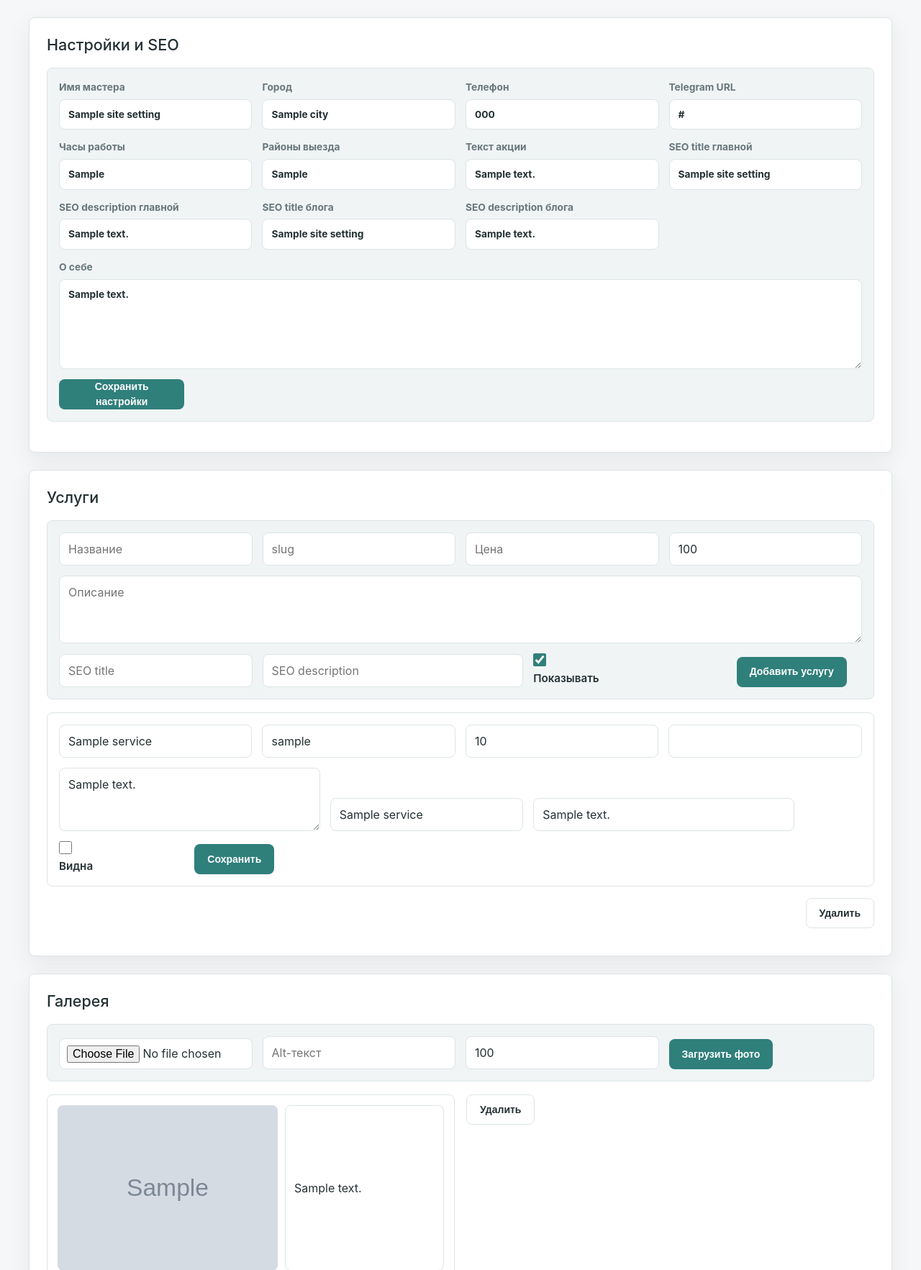
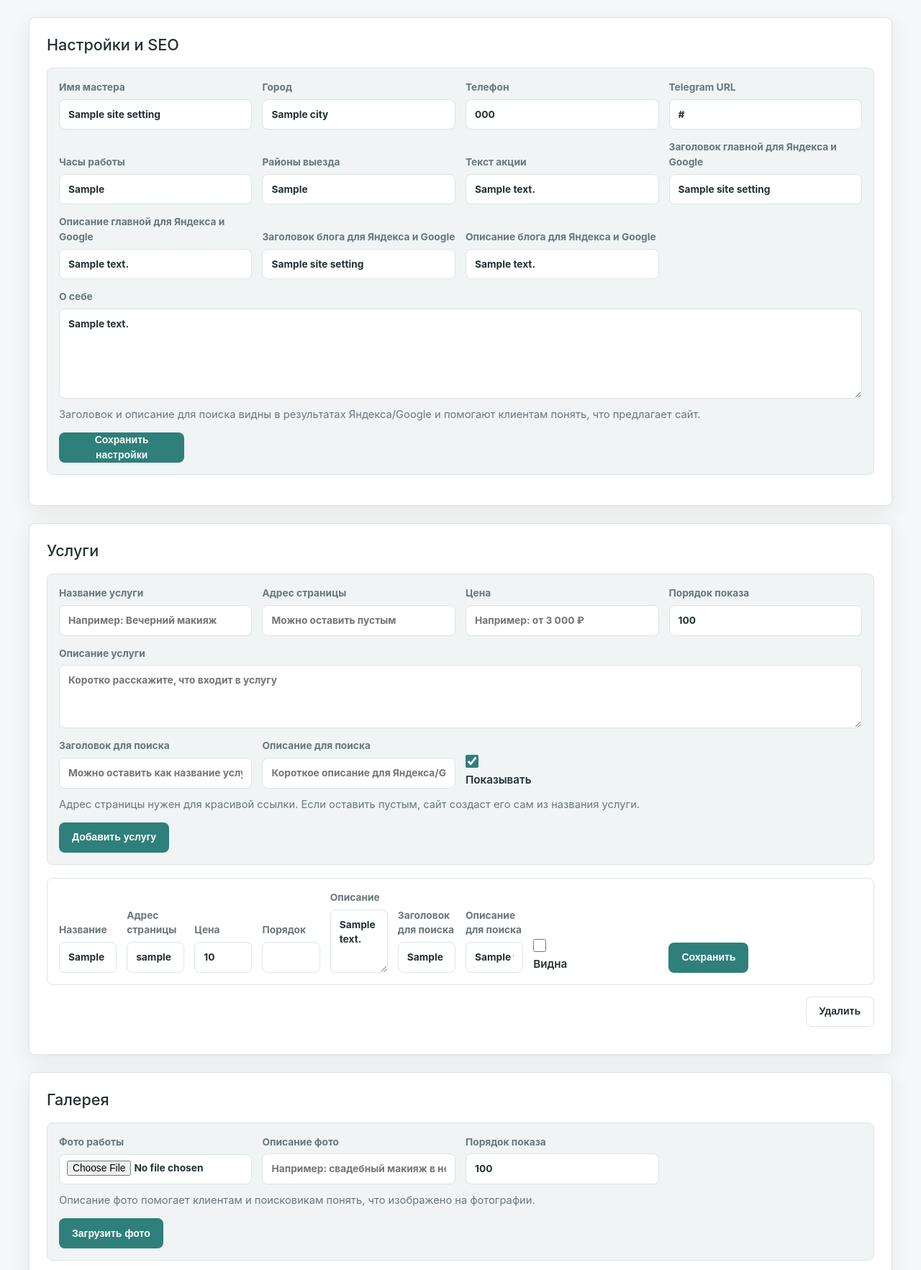
Before and after one commit to borygins/TinaBorke.art, a FastAPI app: template templates/admin.html in a window 1280 px wide. Shown: the part 219-1984 px from the top of the page at 72% size. Run offline with FastAPI, Linux system fonts and the light colour scheme; the template is opened without the code that fills it: most values are stand-ins (such as "Sample title", 1, 10 or a date in 2020); grey boxes marked "Sample" are stand-in pictures.

Commit message:
руское описание полей

```diff
--- a/static/css/admin.css
+++ b/static/css/admin.css
@@ -136,6 +136,13 @@
 .admin-list {
     display: grid;
     gap: 8px;
+}
+
+.admin-help {
+    margin: -2px 0 0;
+    color: var(--admin-muted);
+    font-size: 0.92rem;
+    line-height: 1.45;
 }
 
 .admin-list > form:not(.admin-row),
--- a/templates/admin.html
+++ b/templates/admin.html
@@ -18,7 +18,7 @@
             <a class="btn btn--secondary" href="/">На сайт</a>
         </header>
 
-        <nav class="admin-tabs">
+        <nav class="admin-tabs" aria-label="Разделы админки">
             <a href="#settings">Настройки</a>
             <a href="#services">Услуги</a>
             <a href="#gallery">Галерея</a>
@@ -33,12 +33,13 @@
                     'master_name':'Имя мастера', 'city':'Город', 'phone':'Телефон',
                     'telegram_url':'Telegram URL', 'working_hours':'Часы работы',
                     'area_served':'Районы выезда', 'promo_text':'Текст акции',
-                    'home_title':'SEO title главной', 'home_description':'SEO description главной',
-                    'blog_title':'SEO title блога', 'blog_description':'SEO description блога'
+                    'home_title':'Заголовок главной для Яндекса и Google', 'home_description':'Описание главной для Яндекса и Google',
+                    'blog_title':'Заголовок блога для Яндекса и Google', 'blog_description':'Описание блога для Яндекса и Google'
                 }.items() %}
                 <label>{{ label }}<input name="{{ key }}" value="{{ site_settings.get(key, '') }}"></label>
                 {% endfor %}
                 <label class="admin-wide">О себе<textarea name="about_text" rows="5">{{ site_settings.about_text }}</textarea></label>
+                <p class="admin-help admin-wide">Заголовок и описание для поиска видны в результатах Яндекса/Google и помогают клиентам понять, что предлагает сайт.</p>
                 <button class="btn btn--primary" type="submit">Сохранить настройки</button>
             </form>
         </section>
@@ -46,27 +47,28 @@
         <section class="admin-panel" id="services">
             <h2>Услуги</h2>
             <form method="post" action="/admin/services/save" class="admin-form">
-                <input name="title" placeholder="Название" required>
-                <input name="slug" placeholder="slug">
-                <input name="price" placeholder="Цена">
-                <input name="sort_order" type="number" value="100" placeholder="Порядок">
-                <textarea name="description" rows="3" placeholder="Описание"></textarea>
-                <input name="seo_title" placeholder="SEO title">
-                <input name="seo_description" placeholder="SEO description">
+                <label>Название услуги<input name="title" placeholder="Например: Вечерний макияж" required></label>
+                <label>Адрес страницы<input name="slug" placeholder="Можно оставить пустым"></label>
+                <label>Цена<input name="price" placeholder="Например: от 3 000 ₽"></label>
+                <label>Порядок показа<input name="sort_order" type="number" value="100" placeholder="100"></label>
+                <label class="admin-wide">Описание услуги<textarea name="description" rows="3" placeholder="Коротко расскажите, что входит в услугу"></textarea></label>
+                <label>Заголовок для поиска<input name="seo_title" placeholder="Можно оставить как название услуги"></label>
+                <label>Описание для поиска<input name="seo_description" placeholder="Короткое описание для Яндекса/Google"></label>
                 <label class="admin-check"><input type="checkbox" name="is_active" checked> Показывать</label>
+                <p class="admin-help admin-wide">Адрес страницы нужен для красивой ссылки. Если оставить пустым, сайт создаст его сам из названия услуги.</p>
                 <button class="btn btn--primary" type="submit">Добавить услугу</button>
             </form>
             <div class="admin-list">
                 {% for service in services %}
                 <form method="post" action="/admin/services/save" class="admin-row">
                     <input type="hidden" name="id" value="{{ service.id }}">
-                    <input name="title" value="{{ service.title }}">
-                    <input name="slug" value="{{ service.slug }}">
-                    <input name="price" value="{{ service.price }}">
-                    <input name="sort_order" type="number" value="{{ service.sort_order }}">
-                    <textarea name="description" rows="2">{{ service.description }}</textarea>
-                    <input name="seo_title" value="{{ service.seo_title }}">
-                    <input name="seo_description" value="{{ service.seo_description }}">
+                    <label>Название<input name="title" value="{{ service.title }}"></label>
+                    <label>Адрес страницы<input name="slug" value="{{ service.slug }}"></label>
+                    <label>Цена<input name="price" value="{{ service.price }}"></label>
+                    <label>Порядок<input name="sort_order" type="number" value="{{ service.sort_order }}"></label>
+                    <label>Описание<textarea name="description" rows="2">{{ service.description }}</textarea></label>
+                    <label>Заголовок для поиска<input name="seo_title" value="{{ service.seo_title }}"></label>
+                    <label>Описание для поиска<input name="seo_description" value="{{ service.seo_description }}"></label>
                     <label class="admin-check"><input type="checkbox" name="is_active" {% if service.is_active %}checked{% endif %}> Видна</label>
                     <button class="btn btn--primary" type="submit">Сохранить</button>
                 </form>
@@ -78,9 +80,10 @@
         <section class="admin-panel" id="gallery">
             <h2>Галерея</h2>
             <form method="post" action="/admin/gallery/upload" enctype="multipart/form-data" class="admin-form">
-                <input type="file" name="image" accept=".jpg,.jpeg,.png,.webp" required>
-                <input name="alt_text" placeholder="Alt-текст">
-                <input name="sort_order" type="number" value="100">
+                <label>Фото работы<input type="file" name="image" accept=".jpg,.jpeg,.png,.webp" required></label>
+                <label>Описание фото<input name="alt_text" placeholder="Например: свадебный макияж в нежных тонах"></label>
+                <label>Порядок показа<input name="sort_order" type="number" value="100"></label>
+                <p class="admin-help admin-wide">Описание фото помогает клиентам и поисковикам понять, что изображено на фотографии.</p>
                 <button class="btn btn--primary" type="submit">Загрузить фото</button>
             </form>
             <div class="admin-gallery">
@@ -88,8 +91,8 @@
                 <form method="post" action="/admin/gallery/save" class="admin-photo">
                     <img src="{{ item.image_path }}" alt="{{ item.alt_text }}" loading="lazy">
                     <input type="hidden" name="id" value="{{ item.id }}">
-                    <input name="alt_text" value="{{ item.alt_text }}">
-                    <input name="sort_order" type="number" value="{{ item.sort_order }}">
+                    <label>Описание фото<input name="alt_text" value="{{ item.alt_text }}"></label>
+                    <label>Порядок показа<input name="sort_order" type="number" value="{{ item.sort_order }}"></label>
                     <label class="admin-check"><input type="checkbox" name="is_active" {% if item.is_active %}checked{% endif %}> Видна</label>
                     <button class="btn btn--primary" type="submit">Сохранить</button>
                 </form>
@@ -101,18 +104,18 @@
         <section class="admin-panel" id="reviews">
             <h2>Отзывы</h2>
             <form method="post" action="/admin/reviews/save" class="admin-form">
-                <input name="client_name" placeholder="Имя клиента" required>
-                <input name="created_at" type="date">
-                <textarea name="text" rows="3" placeholder="Текст отзыва" required></textarea>
+                <label>Имя клиента<input name="client_name" placeholder="Например: Анна" required></label>
+                <label>Дата отзыва<input name="created_at" type="date"></label>
+                <label class="admin-wide">Текст отзыва<textarea name="text" rows="3" placeholder="Вставьте отзыв клиента" required></textarea></label>
                 <label class="admin-check"><input type="checkbox" name="is_active" checked> Показывать</label>
                 <button class="btn btn--primary" type="submit">Добавить отзыв</button>
             </form>
             {% for review in reviews %}
             <form method="post" action="/admin/reviews/save" class="admin-row">
                 <input type="hidden" name="id" value="{{ review.id }}">
-                <input name="client_name" value="{{ review.client_name }}">
-                <input name="created_at" value="{{ review.created_at }}">
-                <textarea name="text" rows="2">{{ review.text }}</textarea>
+                <label>Имя клиента<input name="client_name" value="{{ review.client_name }}"></label>
+                <label>Дата<input name="created_at" value="{{ review.created_at }}"></label>
+                <label>Текст<textarea name="text" rows="2">{{ review.text }}</textarea></label>
                 <label class="admin-check"><input type="checkbox" name="is_active" {% if review.is_active %}checked{% endif %}> Видим</label>
                 <button class="btn btn--primary" type="submit">Сохранить</button>
             </form>
@@ -124,26 +127,27 @@
             <h2>Блог</h2>
             <form method="post" action="/admin/blog/import"><button class="btn btn--primary" type="submit">Запустить импорт Telegram сейчас</button></form>
             <form method="post" action="/admin/blog/save" class="admin-form">
-                <input name="title" placeholder="Заголовок" required>
-                <input name="slug" placeholder="slug">
-                <input name="telegram_message_id" placeholder="Telegram message ID">
-                <input name="created_at" placeholder="Дата">
-                <textarea name="text_markdown" rows="5" placeholder="Текст поста"></textarea>
-                <input name="seo_title" placeholder="SEO title">
-                <input name="seo_description" placeholder="SEO description">
+                <label>Заголовок поста<input name="title" placeholder="Например: Как подготовиться к свадебному макияжу" required></label>
+                <label>Адрес страницы<input name="slug" placeholder="Можно оставить пустым"></label>
+                <label>Номер поста в Telegram<input name="telegram_message_id" placeholder="Заполняется при импорте"></label>
+                <label>Дата публикации<input name="created_at" placeholder="Например: 2026-06-08 12:00:00"></label>
+                <label class="admin-wide">Текст поста<textarea name="text_markdown" rows="5" placeholder="Текст статьи или поста"></textarea></label>
+                <label>Заголовок для поиска<input name="seo_title" placeholder="Можно оставить как заголовок поста"></label>
+                <label>Описание для поиска<input name="seo_description" placeholder="Короткое описание для Яндекса/Google"></label>
                 <label class="admin-check"><input type="checkbox" name="is_visible" checked> Показывать</label>
+                <p class="admin-help admin-wide">Номер поста в Telegram нужен сайту, чтобы не импортировать один и тот же пост повторно. При ручном добавлении его можно не заполнять.</p>
                 <button class="btn btn--primary" type="submit">Добавить пост</button>
             </form>
             {% for post in posts %}
             <form method="post" action="/admin/blog/save" class="admin-row">
                 <input type="hidden" name="id" value="{{ post.id }}">
-                <input name="title" value="{{ post.title }}">
-                <input name="slug" value="{{ post.slug }}">
-                <input name="telegram_message_id" value="{{ post.telegram_message_id or '' }}">
-                <input name="created_at" value="{{ post.created_at }}">
-                <textarea name="text_markdown" rows="3">{{ post.text_markdown }}</textarea>
-                <input name="seo_title" value="{{ post.seo_title }}">
-                <input name="seo_description" value="{{ post.seo_description }}">
+                <label>Заголовок<input name="title" value="{{ post.title }}"></label>
+                <label>Адрес страницы<input name="slug" value="{{ post.slug }}"></label>
+                <label>Номер в Telegram<input name="telegram_message_id" value="{{ post.telegram_message_id or '' }}"></label>
+                <label>Дата<input name="created_at" value="{{ post.created_at }}"></label>
+                <label>Текст<textarea name="text_markdown" rows="3">{{ post.text_markdown }}</textarea></label>
+                <label>Заголовок для поиска<input name="seo_title" value="{{ post.seo_title }}"></label>
+                <label>Описание для поиска<input name="seo_description" value="{{ post.seo_description }}"></label>
                 <label class="admin-check"><input type="checkbox" name="is_visible" {% if post.is_visible %}checked{% endif %}> Видим</label>
                 <button class="btn btn--primary" type="submit">Сохранить</button>
             </form>
--- a/templates/index.html
+++ b/templates/index.html
@@ -67,7 +67,7 @@
                     <div class="hero__promo">{{ site_settings.promo_text }}</div>
                     <h1 class="hero__title">Визажист в {{ site_settings.city }} {{ site_settings.master_name }}</h1>
                     <p class="hero__subtitle">Профессиональный визажист-гример в {{ site_settings.city }}</p>
-                    <a href="#booking" class="btn btn--primary btn--lg hero__cta">Записаться на процедуру</a>
+                    <a href="#booking" class="btn btn--primary btn--lg hero__cta">ЗАПИСАТЬСЯ СЕЙЧАС</a>
                 </div>
             </div>
             <div class="hero__bg"></div>
```
